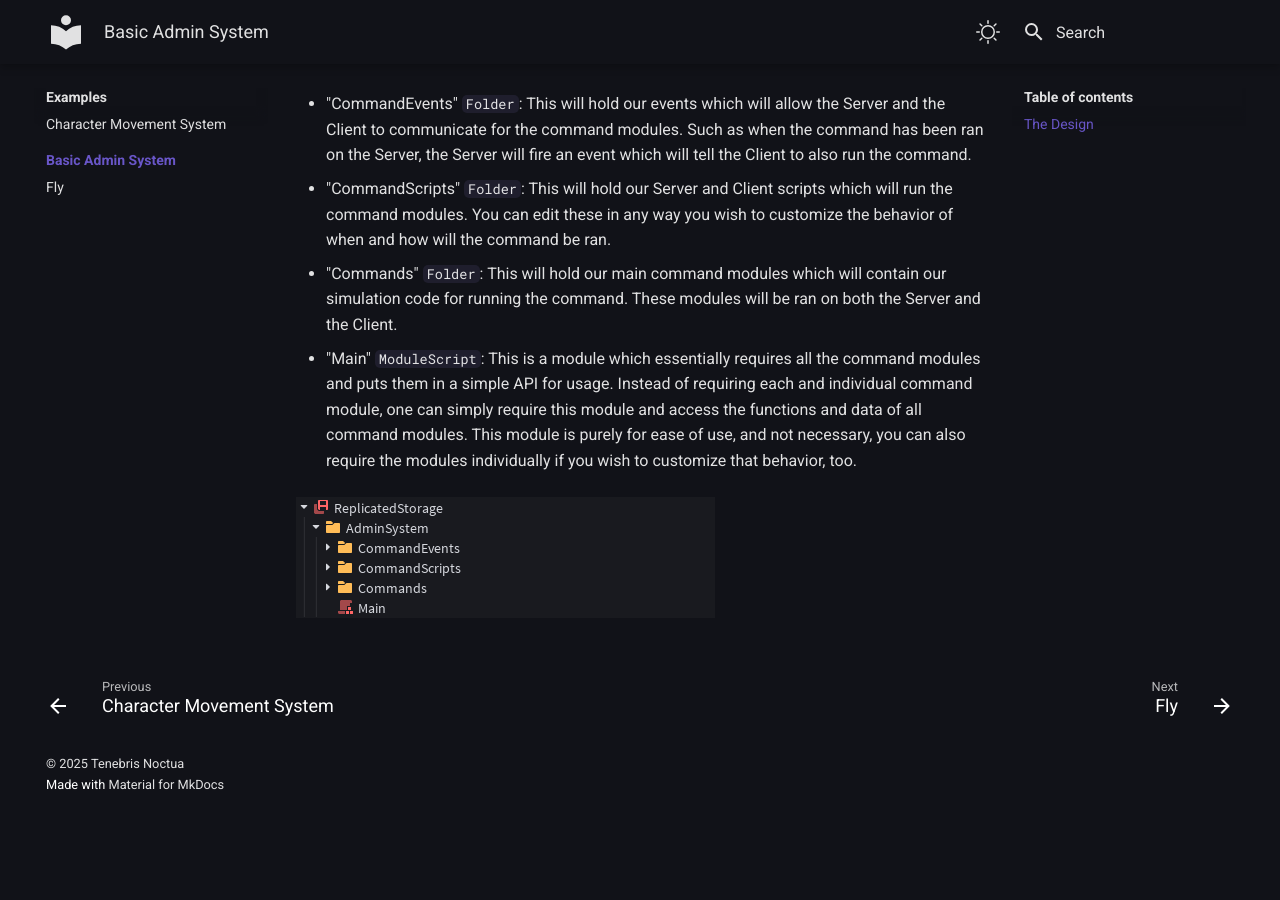
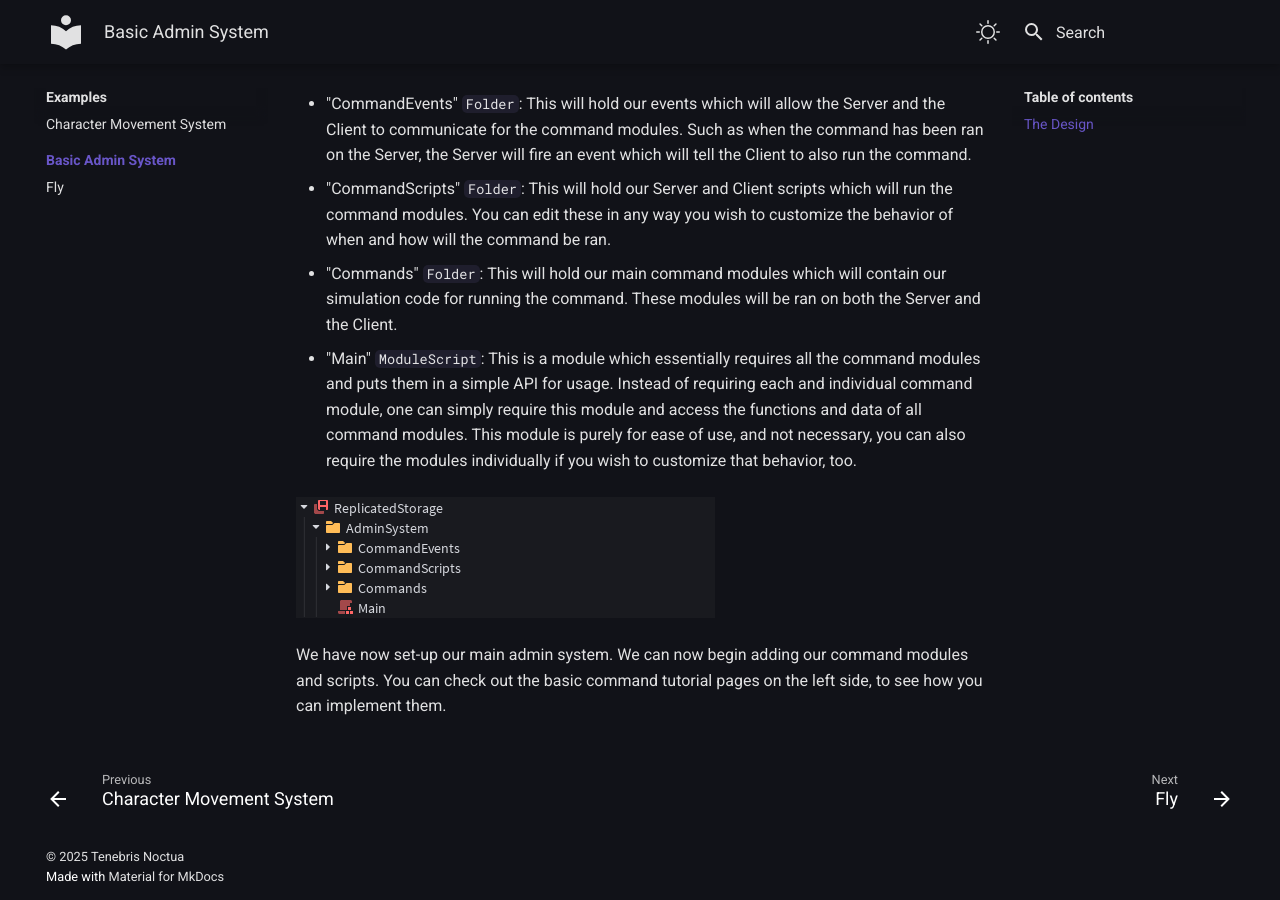
Before and after one commit to TenebrisNoctua/ServerAuthority, an MkDocs documentation site: the page built from docs/examples/admin/index.md, in a window 1280 px wide and 900 px high, scrolled down 519 px. Built offline with MkDocs 1.6.1 and Material for MkDocs 9.7.7, drawn with Linux system fonts in a browser that asks for light colours; before the commit the page ends 1326 px from its top, so only the background shows below that.

Commit message:
Update the Documentation.

```diff
--- a/docs/examples/admin/index.md
+++ b/docs/examples/admin/index.md
@@ -19,3 +19,5 @@ Next, we will create these instances:
 * "Main" `ModuleScript`: This is a module which essentially requires all the command modules and puts them in a simple API for usage. Instead of requiring each and individual command module, one can simply require this module and access the functions and data of all command modules. This module is purely for ease of use, and not necessary, you can also require the modules individually if you wish to customize that behavior, too.
 
 ![hierarchyimage_2](../../img/tutorial/admin/hierarchyimage_2.png)
+
+We have now set-up our main admin system. We can now begin adding our command modules and scripts. You can check out the basic command tutorial pages on the left side, to see how you can implement them.
```
